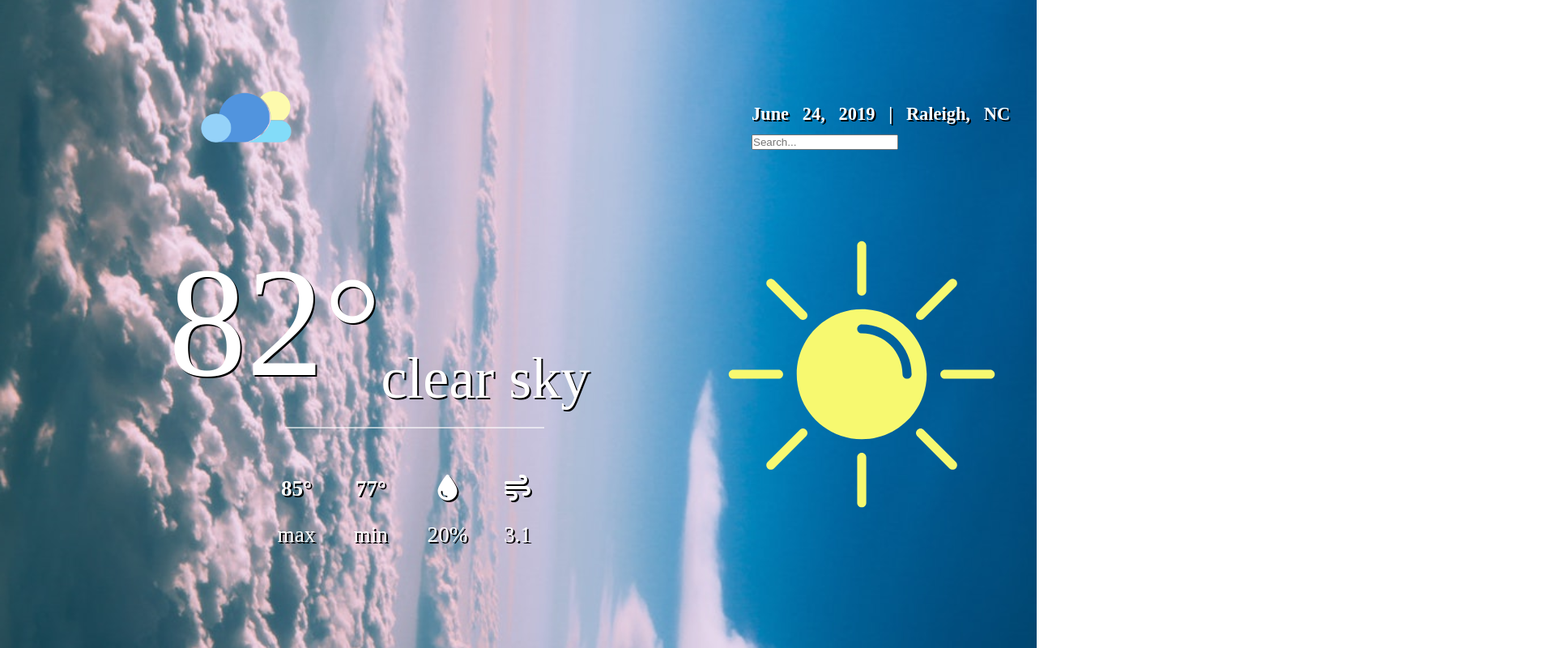
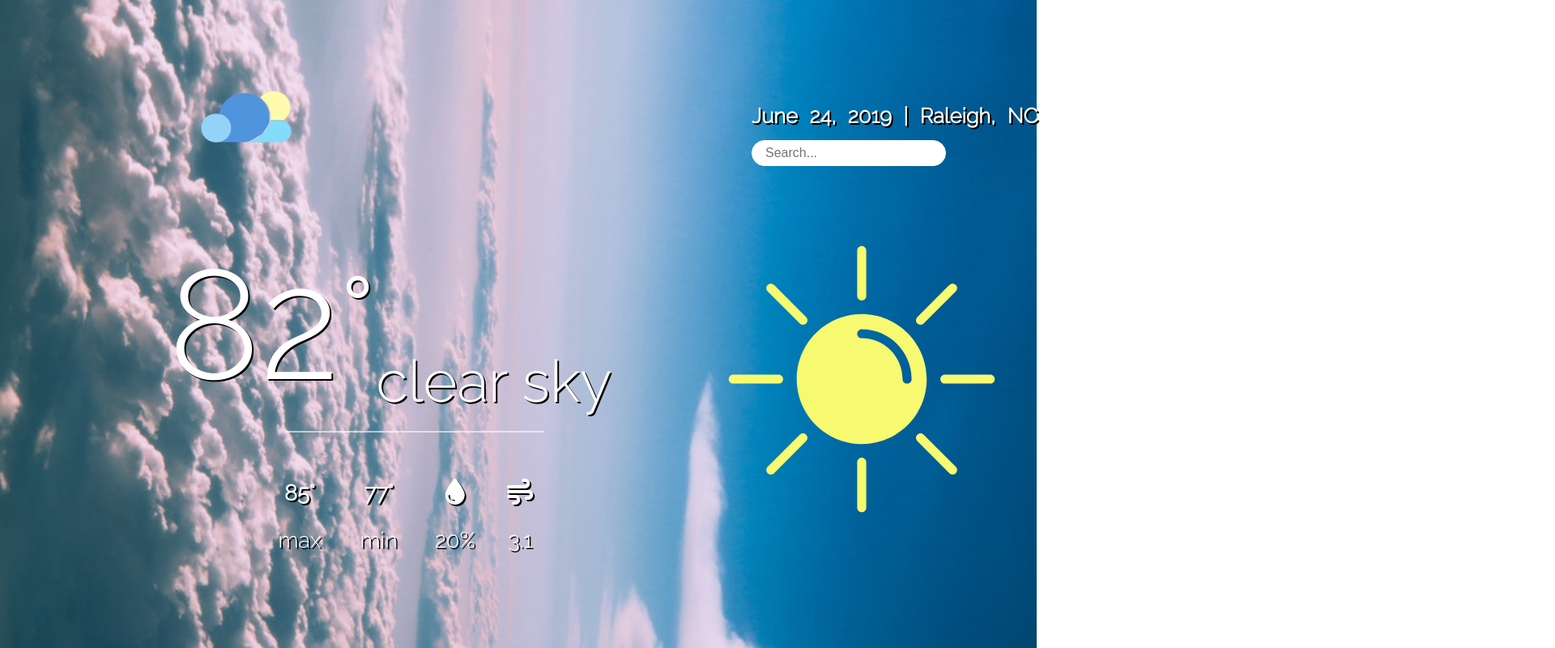
Before and after one commit to VinnyCanCode/WeatherApp, a plain HTML site: page WeatherApp.html in a window 1280 px wide. Shown: the top 800 px of the page at 81% size, 1920 px wide, since content can reach past the window. Drawn offline with Linux system fonts and the light colour scheme.

Commit message:
Update weatherApp.css
Updated CSS

```diff
--- a/css/weatherApp.css
+++ b/css/weatherApp.css
@@ -9,7 +9,8 @@ body {
   color: white;
   text-shadow: 2px 2px black;
   margin: 1rem;
-  overflow: hidden; }
+  overflow: hidden;
+  font-family: 'raleway', sans-serif; }
   body header {
     width: 90vw;
     height: 30vh; }
@@ -26,10 +27,19 @@ body {
         width: 7rem; }
     body header .datelocation {
       position: relative;
+      width: 30rem;
       left: 57rem;
       bottom: 3rem;
-      font-size: .7rem;
-      word-spacing: .7rem; }
+      font-size: .8rem;
+      word-spacing: .5rem; }
+    body header input {
+      width: 15rem;
+      height: 2rem;
+      border: 1px white solid;
+      border-radius: 1rem;
+      font-size: 1rem;
+      outline: none;
+      padding-left: 1rem; }
   body .middle {
     width: 50vw;
     position: relative;
@@ -74,4 +84,5 @@ body {
   left: 18rem;
   bottom: -2rem;
   height: 35rem;
-  width: 35rem; }
+  width: 35rem;
+  z-index: -1; }
```
